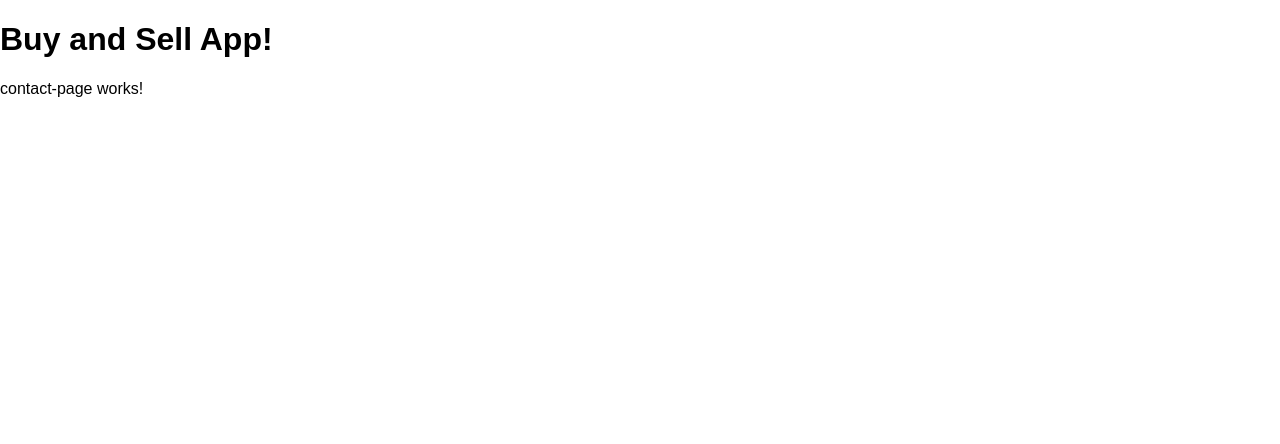
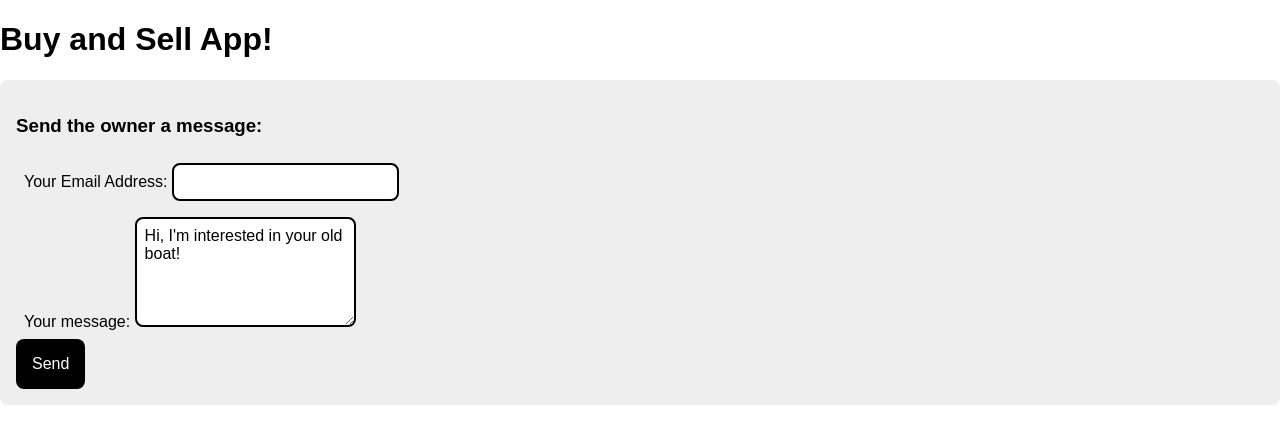
Before and after one commit to jparayaon19/CourseOnAngular, an Angular app in the folder buy-and-sell/: page /contact/123 in a window 1280 px wide. Shown: the top 444 px of the page. Built offline with nearby package versions, Linux system fonts and the light colour scheme.

Commit message:
created the contact seller page

```diff
--- a/buy-and-sell/src/app/app.module.ts
+++ b/buy-and-sell/src/app/app.module.ts
@@ -1,5 +1,6 @@
 import { NgModule } from '@angular/core';
 import { BrowserModule, provideClientHydration, withEventReplay } from '@angular/platform-browser';
+import { FormsModule } from '@angular/forms';
 
 import { AppRoutingModule } from './app-routing.module';
 import { AppComponent } from './app.component';
@@ -22,7 +23,8 @@
   ],
   imports: [
     BrowserModule,
-    AppRoutingModule
+    AppRoutingModule,
+    FormsModule
   ],
   providers: [
     provideClientHydration(withEventReplay())
--- a/buy-and-sell/src/app/contact-page/contact-page.component.html
+++ b/buy-and-sell/src/app/contact-page/contact-page.component.html
@@ -1 +1,17 @@
-<p>contact-page works!</p>
+<div class="content-box">
+    <h3>Send the owner a message:</h3>
+    <div>
+        <label>
+            Your Email Address:
+            <input name="email" [(ngModel)]="email" />
+        </label>
+    </div>
+    <div>
+        <label>
+            Your message:
+            <textarea name="message" rows="5" cols="20" [(ngModel)]="message">
+            </textarea>
+        </label>
+    </div>
+    <button (click)="sendMessage()">Send</button>
+</div>
--- a/buy-and-sell/src/app/contact-page/contact-page.component.ts
+++ b/buy-and-sell/src/app/contact-page/contact-page.component.ts
@@ -1,4 +1,7 @@
-import { Component } from '@angular/core';
+import { Component, OnInit } from '@angular/core';
+import { ActivatedRoute, Router } from '@angular/router';
+import { Listing } from '../types';
+import { fakeListings } from '../fake-data';
 
 @Component({
   selector: 'app-contact-page',
@@ -7,6 +10,24 @@
   templateUrl: './contact-page.component.html',
   styleUrl: './contact-page.component.css'
 })
-export class ContactPageComponent {
+export class ContactPageComponent implements OnInit{
+  email: string = "";
+  message: string = "";
+  listing?: Listing;
 
+  constructor(
+    private route: ActivatedRoute,
+    private router: Router,
+  ) {}
+
+  ngOnInit(): void {
+    const id = this.route.snapshot.paramMap.get('id');
+    this.listing = fakeListings.find(listing => listing.id === id);
+    this.message = `Hi, I'm interested in your ${this.listing?.name.toLowerCase()}!`;
+  }
+
+  sendMessage(): void{
+    alert('Your message has been sent!');
+    this.router.navigateByUrl('/listings');
+  }
 }
```
